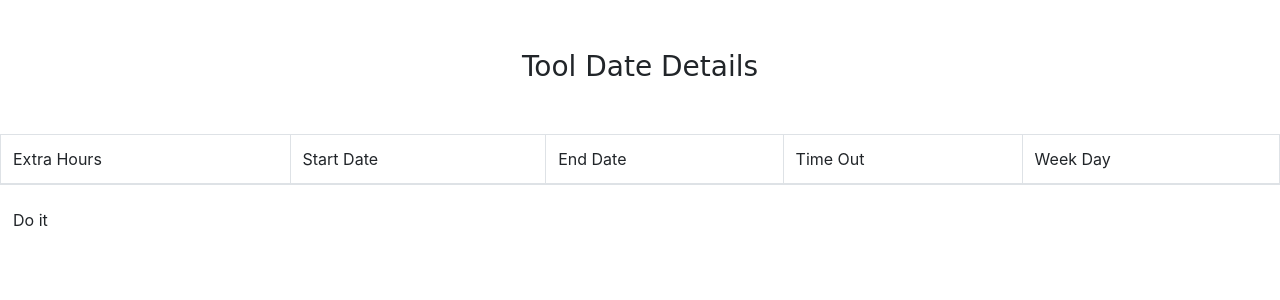
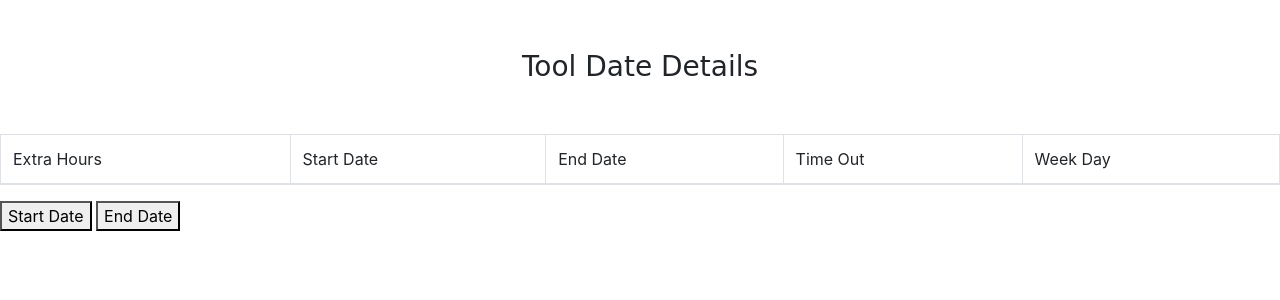
Before and after one commit to kenysmile/tooldate, a Django app: page /1 in a window 1280 px wide. Shown: the top 300 px of the page. Run offline with Django 4.2, Linux system fonts and the light colour scheme; data that the repository does not hold is empty.

Commit message:
template

```diff
--- a/tool/templates/tool/tool_date_details.html
+++ b/tool/templates/tool/tool_date_details.html
@@ -20,7 +20,7 @@
         {% for tool_date in tool_date_details %}
             <tr>
                 <td>{{ tool_date.extra_hours }}</td>
-                <td>{{ tool_date.start_date|date:"Y/m/d" }}</td>
+                <td class="start_date">{{ tool_date.start_date|date:"Y/m/d" }}</td>
                 <td class="end_date">{{ tool_date.end_date|date:"Y/m/d" }}</td>
                 <td >{{ tool_date.time_out }}</td>
                 <td>{{ tool_date.weekday }}</td>
@@ -28,10 +28,17 @@
         {% endfor %}
     </tbody>
 </table>
-    <button id="date-btn" class="btn">Do it </button>
+    <button id="start-date-btn" class="oe_highlight">Start Date </button>
+    <button id="end-date-btn" class="oe_highlight">End Date</button>
 
 <script>
-    document.getElementById("date-btn").addEventListener('click', ()=>{
+    document.getElementById("start-date-btn").addEventListener('click', ()=>{
+       const x = Array.from(document.getElementsByClassName("start_date")).map((i)=>{
+        return i.innerHTML
+       })
+       navigator.clipboard.writeText(x.join('\n'));
+    })
+    document.getElementById("end-date-btn").addEventListener('click', ()=>{
        const x = Array.from(document.getElementsByClassName("end_date")).map((i)=>{
         return i.innerHTML
        })
```
